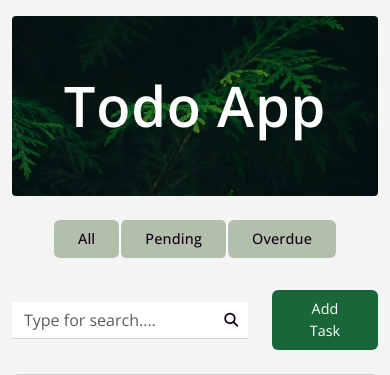
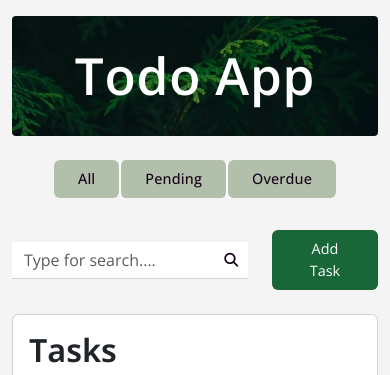
Before and after one commit to athikapriya/django-Todo-App, a Django app: template base/templates/base/homepage.html in a window 390 px wide. Shown: the top 375 px of the page. Run offline with Django 3.2, Linux system fonts and the light colour scheme; the template is opened without the code that fills it, so the values that code supplies are empty; some libraries are stand-ins or nearby versions.

Commit message:
reponsive issues fixed

```diff
--- a/static/css/responsive.css
+++ b/static/css/responsive.css
@@ -19,12 +19,12 @@
     }
 
     .hero-container{
-        min-height: 180px;
+        min-height: 120px;
         width: 100%;
     }
 
     h1{
-        font-size: 3.5rem;
+        font-size: 3.2rem;
     }
 
     .task-add__btn{
```
